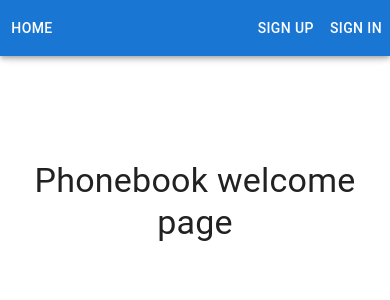
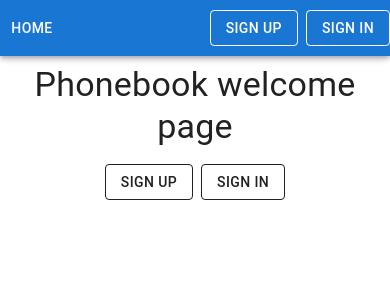
Before and after one commit to yourockit/my-course-react-phonebook-2.0, a React (Create React App) app: page /my-course-react-hw-08-phonebook/ in a window 390 px wide. Shown: the top 300 px of the page. Built offline with nearby package versions, Linux system fonts and the light colour scheme; the HTML template or start-up script is replaced by a standard one.

Commit message:
my-react-hw-08-phonebook-home

```diff
--- a/src/components/AppBarPhonebook/AppBarPhonebook.jsx
+++ b/src/components/AppBarPhonebook/AppBarPhonebook.jsx
@@ -6,10 +6,12 @@ import { selectIsLoggedIn } from 'redux/auth/selectors';
 import { NavigationMenuMobile } from 'components/NavigationMenu/NavigationMenuMobile';
 import { NavigationMenu } from 'components/NavigationMenu/NavigationMenu';
 import { useLocation } from 'react-router-dom';
+import { Search } from 'components/Search/Search';
 
 export const AppBarPhonebook = () => {
   const isLoggedIn = useSelector(selectIsLoggedIn);
   const { pathname } = useLocation();
+  const CONTACTS_LOCATION = '/contacts';
 
   return (
     <AppBar position="fixed">
@@ -17,6 +19,7 @@ export const AppBarPhonebook = () => {
         <Toolbar disableGutters>
           <NavigationMenuMobile isLoggedIn={isLoggedIn} />
           <NavigationMenu isLoggedIn={isLoggedIn} />
+          {pathname === CONTACTS_LOCATION && <Search />}
           {isLoggedIn ? <UserMenu location={pathname} /> : <AuthNav />}
         </Toolbar>
       </Container>
--- a/src/components/AuthNav/AuthNav.jsx
+++ b/src/components/AuthNav/AuthNav.jsx
@@ -1,15 +1,25 @@
-import { Button } from '@mui/material';
+import { Button, Stack } from '@mui/material';
 import { NavLink } from 'react-router-dom';
 
 export const AuthNav = () => {
   return (
-    <>
-      <Button component={NavLink} to="/signup" color="inherit">
+    <Stack spacing={1} direction="row">
+      <Button
+        component={NavLink}
+        to="/signup"
+        color="inherit"
+        variant="outlined"
+      >
         Sign up
       </Button>
-      <Button component={NavLink} to="/signin" color="inherit">
+      <Button
+        component={NavLink}
+        to="/signin"
+        color="inherit"
+        variant="outlined"
+      >
         Sign in
       </Button>
-    </>
+    </Stack>
   );
 };
--- a/src/components/ContactsList/ContactsList.jsx
+++ b/src/components/ContactsList/ContactsList.jsx
@@ -1,4 +1,4 @@
-import { Box, Grid } from '@mui/material';
+import { Grid } from '@mui/material';
 import { Contact } from 'components/Contact/Contact';
 import { useContacts } from 'hooks/useContacts';
 import { useSelector } from 'react-redux';
@@ -13,7 +13,7 @@ export const ContactsList = () => {
   filteredContacts.sort((a, b) => a.name.localeCompare(b.name));
 
   return (
-    <Box pt={{ xs: 8, sm: 10 }}>
+    <>
       <Grid
         component="ul"
         container
@@ -22,6 +22,6 @@ export const ContactsList = () => {
       >
         <Contact contacts={filteredContacts} />
       </Grid>
-    </Box>
+    </>
   );
 };
--- /dev/null
+++ b/src/components/Home/Home.jsx
@@ -0,0 +1,41 @@
+import { Button, Container, Stack, Typography } from '@mui/material';
+import { AuthNav } from 'components/AuthNav/AuthNav';
+import { useSelector } from 'react-redux';
+import { NavLink } from 'react-router-dom';
+import { selectIsLoggedIn } from 'redux/auth/selectors';
+
+export const Home = () => {
+  const isLoggedIn = useSelector(selectIsLoggedIn);
+  return (
+    <>
+      <Container
+        sx={{
+          display: 'flex',
+          flexDirection: 'column',
+          alignItems: 'center',
+        }}
+      >
+        <Typography align="center" variant="h4" mb={2}>
+          Phonebook welcome page
+        </Typography>
+        {isLoggedIn ? (
+          <Stack direction="row" spacing={1}>
+            <Typography align="center" variant="h5">
+              Go to
+            </Typography>
+            <Button
+              color="inherit"
+              variant="outlined"
+              component={NavLink}
+              to="/contacts"
+            >
+              Contacts
+            </Button>
+          </Stack>
+        ) : (
+          <AuthNav />
+        )}
+      </Container>
+    </>
+  );
+};
--- a/src/components/HomeInfo/HomeInfo.jsx
+++ /dev/null
@@ -1,11 +0,0 @@
-import { Box, Typography } from '@mui/material';
-
-export const HomeInfo = () => {
-  return (
-    <Box mt={20}>
-      <Typography align="center" variant="h4">
-        Phonebook welcome page
-      </Typography>
-    </Box>
-  );
-};
--- a/src/components/Layout/Layout.jsx
+++ b/src/components/Layout/Layout.jsx
@@ -1,4 +1,4 @@
-import { Container } from '@mui/material';
+import { Box, Container } from '@mui/material';
 import { AppBarPhonebook } from 'components/AppBarPhonebook/AppBarPhonebook';
 import { Suspense } from 'react';
 import { Outlet } from 'react-router-dom';
@@ -7,11 +7,13 @@ export const Layout = () => {
   return (
     <>
       <AppBarPhonebook />
-      <Container component="main" maxWidth="xl">
-        <Suspense fallback={null}>
-          <Outlet />
-        </Suspense>
-      </Container>
+      <Box pt={{ xs: 8, sm: 10 }}>
+        <Container component="main" maxWidth="xl">
+          <Suspense fallback={null}>
+            <Outlet />
+          </Suspense>
+        </Container>
+      </Box>
     </>
   );
 };
--- a/src/components/SignInForm/SignInForm.jsx
+++ b/src/components/SignInForm/SignInForm.jsx
@@ -24,7 +24,6 @@ export const SignInForm = () => {
     <Container component="main" maxWidth="xs">
       <Box
         sx={{
-          marginTop: 8,
           display: 'flex',
           flexDirection: 'column',
           alignItems: 'center',
--- a/src/components/SignUpForm/SignUpForm.jsx
+++ b/src/components/SignUpForm/SignUpForm.jsx
@@ -26,7 +26,6 @@ export const SignUpForm = () => {
     <Container maxWidth="xs">
       <Box
         sx={{
-          marginTop: 8,
           display: 'flex',
           flexDirection: 'column',
           alignItems: 'center',
--- a/src/components/SkeletonList/SkeletonList.jsx
+++ b/src/components/SkeletonList/SkeletonList.jsx
@@ -3,7 +3,7 @@ import { Avatar, Box, Divider, Grid, Skeleton } from '@mui/material';
 export const SkeletonList = () => {
   const items = Array.from(Array(16).keys());
   return (
-    <Box pt={{ xs: 10, sm: 12 }} sx={{ maxWidth: 'xl' }}>
+    <Box sx={{ maxWidth: 'xl' }}>
       <Grid
         component="ul"
         container
--- a/src/components/UserMenu/UserMenu.jsx
+++ b/src/components/UserMenu/UserMenu.jsx
@@ -4,18 +4,15 @@ import { useDispatch, useSelector } from 'react-redux';
 import { signOut } from 'redux/auth/operations';
 import { selectUser } from 'redux/auth/selectors';
 import { NavLink } from 'react-router-dom';
-import { Search } from 'components/Search/Search';
 
-export const UserMenu = ({ location }) => {
+export const UserMenu = () => {
   const { name } = useSelector(selectUser);
   const dispatch = useDispatch();
-  const CONTACTS_LOCATION = '/contacts';
   const handleClick = () => {
     dispatch(signOut());
   };
   return (
     <>
-      {location === CONTACTS_LOCATION && <Search />}
       <Tooltip title={name}>
         <Avatar>{name[0]}</Avatar>
       </Tooltip>
--- a/src/pages/Contacts.jsx
+++ b/src/pages/Contacts.jsx
@@ -10,7 +10,7 @@ import { useDispatch } from 'react-redux';
 import { toast } from 'react-toastify';
 import { fetchContacts } from 'redux/contacts/operations';
 
-const Contacts = () => {
+const ContactsPage = () => {
   const dispatch = useDispatch();
   const { isLoading } = useContacts();
   const { contactsError } = useContacts();
@@ -38,4 +38,4 @@ const Contacts = () => {
   );
 };
 
-export default Contacts;
+export default ContactsPage;
--- a/src/pages/Home.jsx
+++ b/src/pages/Home.jsx
@@ -1,11 +1,11 @@
-import { HomeInfo } from '../components/HomeInfo/HomeInfo';
+import { Home } from '../components/Home/Home';
 
-const Home = () => {
+const HomePage = () => {
   return (
     <>
-      <HomeInfo />
+      <Home />
     </>
   );
 };
 
-export default Home;
+export default HomePage;
```
